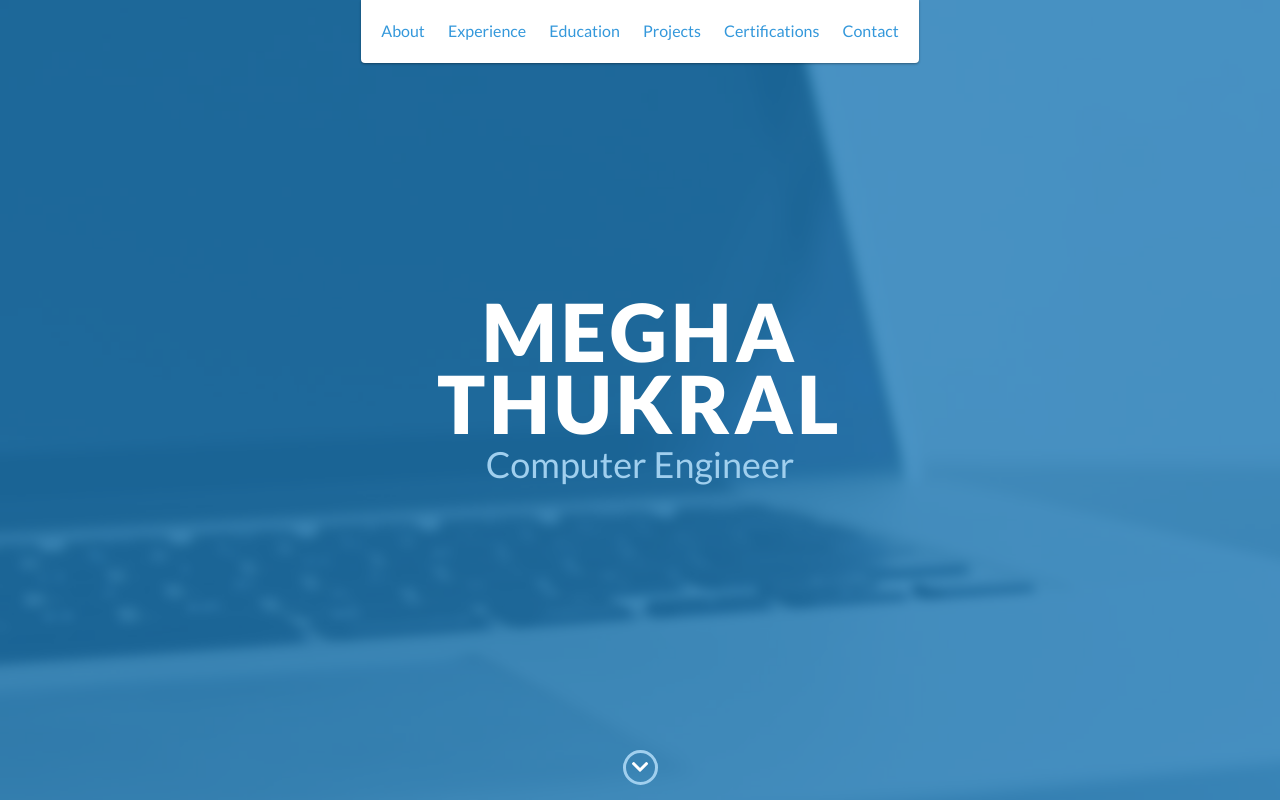
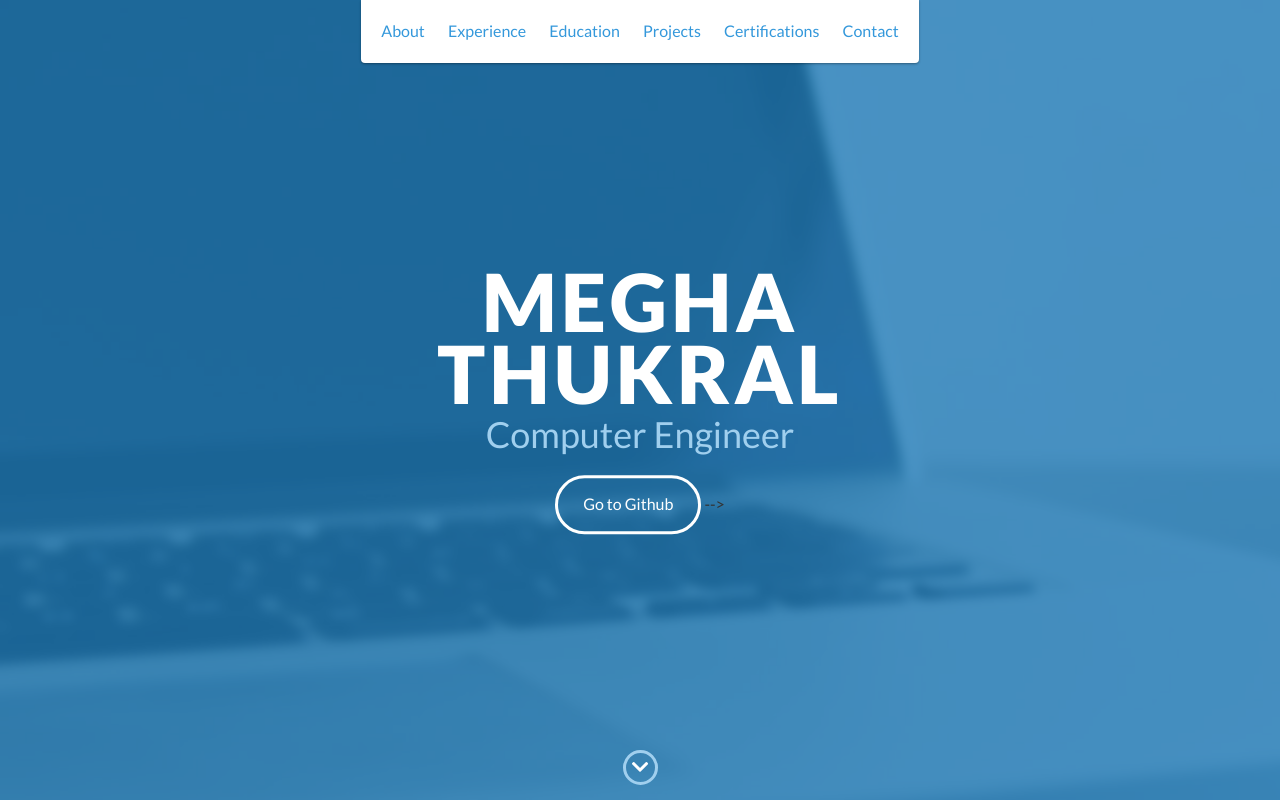
Before and after one commit to gmt20/mywebsite, a website: page index.html in a window 1280 px wide. Shown: the top 800 px of the page. Drawn offline with nearby package versions, Linux system fonts and the light colour scheme.

Commit message:
Update index.html

```diff
--- a/index.html
+++ b/index.html
@@ -52,7 +52,7 @@
         <div id="lead-content">
             <h1>Megha Thukral</h1>
             <h2>Computer Engineer</h2>
-          <!--   <a href="https://drive.google.com/file/d/1bpaOaTwoxuOrebc3gQMrmzPJWT6gV6uk/view?usp=sharing" class="btn-rounded-white">Download Resume</a>
+             <a href="https://github.com/gmt20" class="btn-rounded-white">Go to Github </a>
          --></div>
         <!-- End #lead-content -->
 
```
